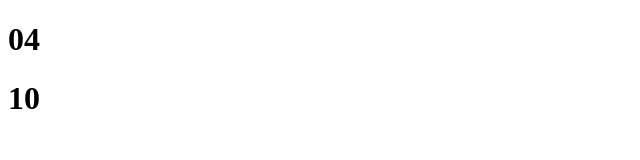
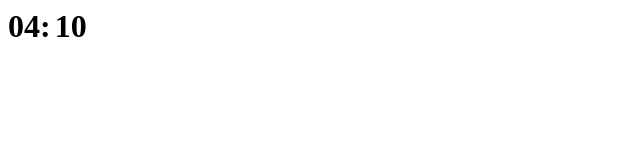
Before and after one commit to elmehdibk/StopWatch, a plain HTML site: page index.html in a window 1280 px wide. Shown: the whole page, without its empty margins (0-640 px from the left). Drawn offline with Linux system fonts and the light colour scheme.

Commit message:
create css file

```diff
--- /dev/null
+++ b/css/style.css
@@ -0,0 +1,6 @@
+#S{
+    display: inline;
+}
+#MS{
+    display: inline;
+}
--- a/index.html
+++ b/index.html
@@ -4,10 +4,11 @@
     <meta charset="UTF-8">
     <meta name="viewport" content="width=device-width, initial-scale=1.0">
     <script src="js/script.js" defer></script>
+    <link rel="stylesheet" href="css/style.css">
     <title>Stop Watch</title>
 </head>
 <body>
-    <h1 id="S">00</h1>
+    <h1 id="S">00:</h1>
     <h1 id="MS">00</h1>
 </body>
 </html>
--- a/js/script.js
+++ b/js/script.js
@@ -30,10 +30,10 @@ setInterval(()=>{
 
             },1000)
             if(S>=10){
-                seconds.innerHTML=S
+                seconds.innerHTML=S+':'
             }
             if(S<10){
-                seconds.innerHTML='0'+S
+                seconds.innerHTML='0'+S+':'
             }
 
     }
```
